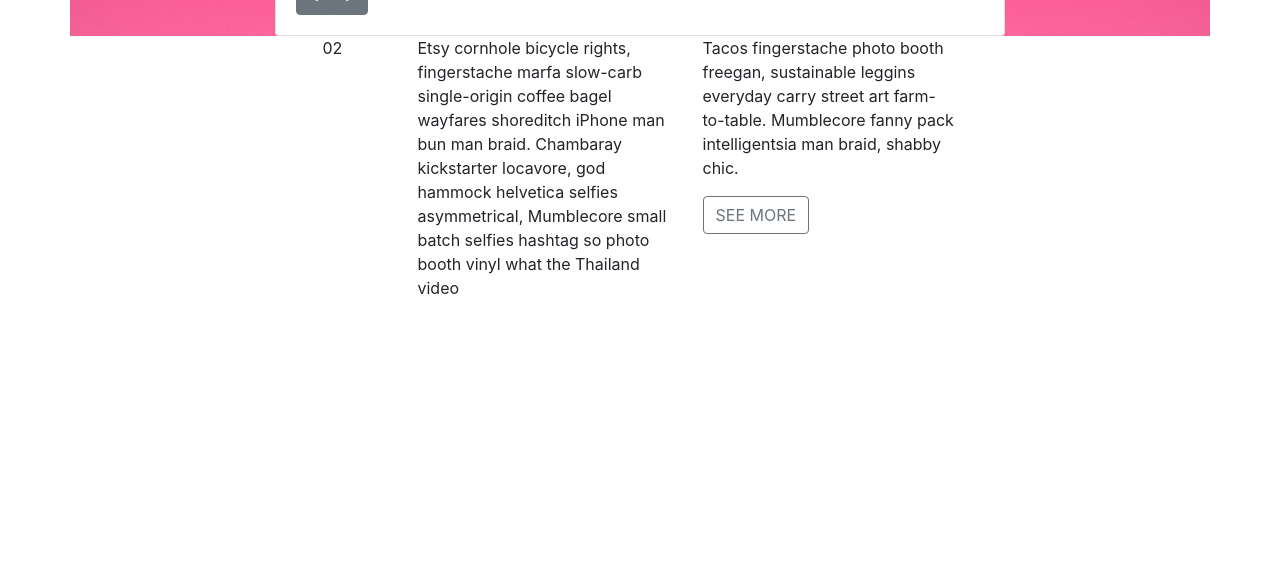
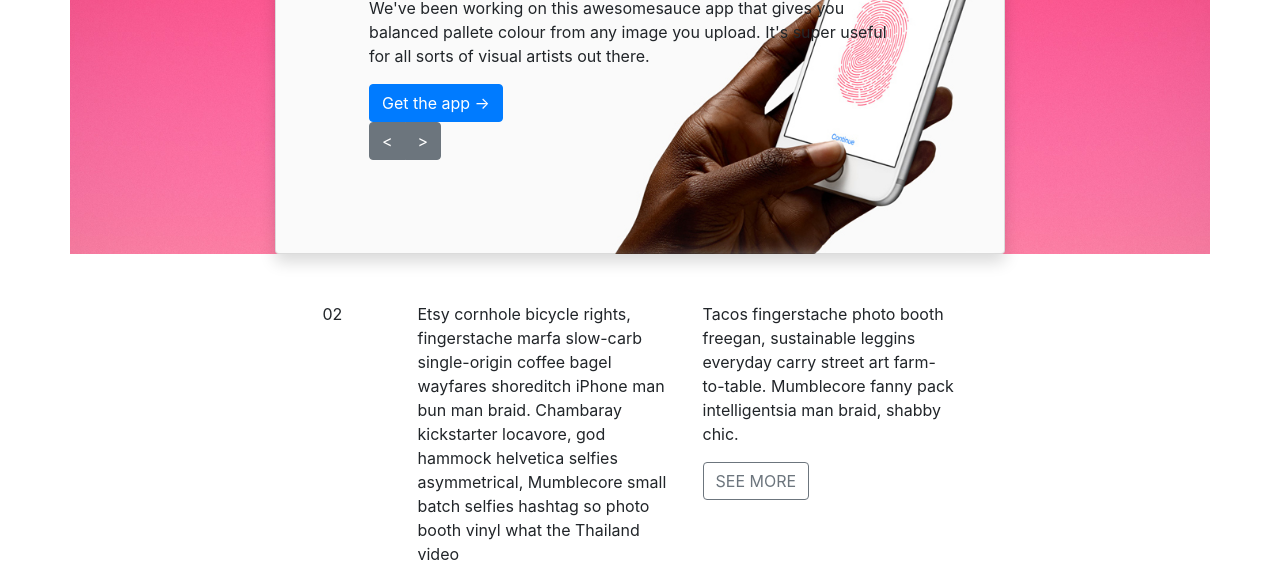
Before and after one commit to heyapricot/hexon, a plain HTML site: page live.html in a window 1280 px wide. Shown: the part 422-1004 px from the top of the page. Before the commit the page ends 800 px from the top, so only its background shows below. Drawn offline with nearby package versions, Linux system fonts and the light colour scheme.

Commit message:
Added background picture to card

```diff
--- a/assets/stylesheets/live.css
+++ b/assets/stylesheets/live.css
@@ -3,3 +3,9 @@
     background: url("../images/pink_bg.jpg");
     background-size: cover;
 }
+
+.slick-card {
+    background: url("../images/hand-cellphone.jpg");
+    background-size: cover;
+    padding: 10%;
+}
--- a/live.html
+++ b/live.html
@@ -13,16 +13,16 @@
 <body>
 <section id="live">
     <div class="container">
-        <div class="row justify-content-center">
+        <div class="row justify-content-center mb-5">
             <div class="col-4 text-center">
                 <span class="text-uppercase">Design Studio</span>
                 <h1>See Us Live</h1>
                 <p>But it's just using an old paradigm to describe something new, and when you do that, you're tying the idea to all the weight and the baggage that accompanied the old. You're taking the lazy option</p>
             </div>
         </div>
-        <div class="row slick-row justify-content-center">
+        <div class="row slick-row justify-content-center mb-5">
             <div class="col-8">
-                <div class="card">
+                <div class="card slick-card shadow">
                     <div class="card-body">
                         <h1 class="card-title">Slick beauty</h1>
                         <p>We've been working on this awesomesauce app that gives you balanced pallete colour from any image you upload. It's super useful for all sorts of visual artists out there.</p>
```
Also changed, not shown: assets/images/hand-cellphone.jpg (added).
